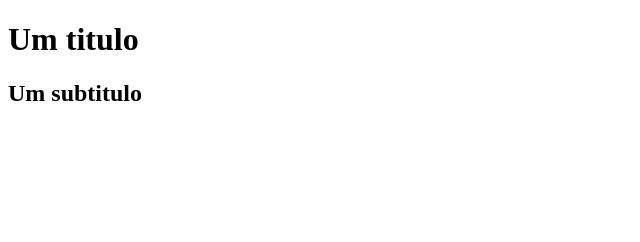
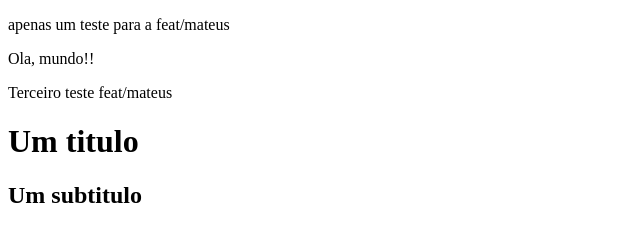
Before and after one commit to MateusKstro/Conflitos-dbc, a plain HTML site: page conflitos/index.html in a window 1280 px wide. Shown: the whole page, without its empty margins (0-640 px from the left). Drawn offline with Linux system fonts and the light colour scheme.

Commit message:
alterado o body do arquivo com tres novos paragrafos

```diff
--- a/conflitos/index.html
+++ b/conflitos/index.html
@@ -7,7 +7,11 @@
     <title>Document</title>
 </head>
 <body>
+    <p> apenas um teste para a feat/mateus</p>
+    <p> Ola, mundo!!</p>
+    <p> Terceiro teste feat/mateus </p>
     <h1>Um titulo</h1>
     <h2>Um subtitulo<h2>
+
 </body>
 </html>
```
